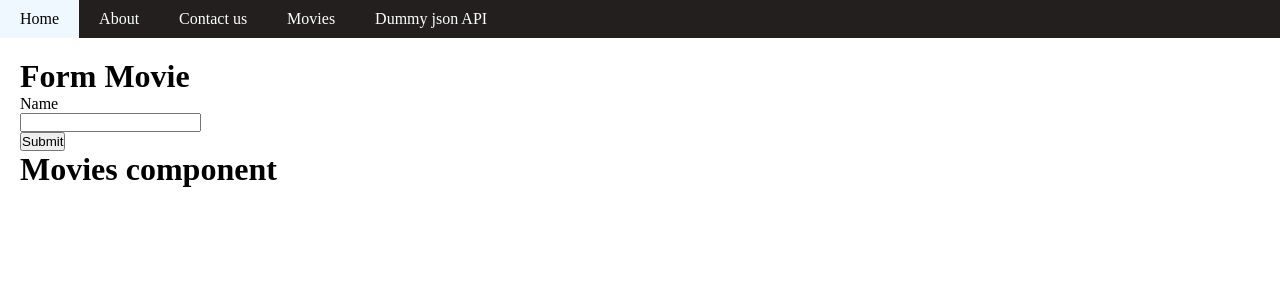
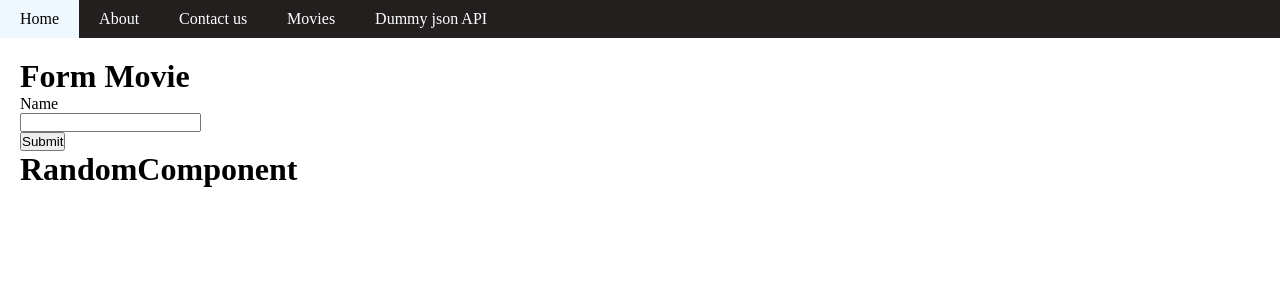
Before and after one commit to yossef-vashdi/always, a Next.js app: page /fun/movies in a window 1280 px wide. Shown: the top 300 px of the page. Built offline with nearby package versions, Linux system fonts and the light colour scheme.

Commit message:
another attempt to troubleshoot the bug
"module not found"

```diff
--- a/components/fun/moviesComponent.jsx
+++ /dev/null
@@ -1,35 +0,0 @@
-// import React, { useEffect, useState } from 'react';
-
-// function MoviesComponent() {
-//   const [movieList, setMovieList] = useState([]);
-//   const req = async () => {
-//     const response = await fetch(
-//       'http://localhost:3000/api/fun/movies'
-//     );
-//     const data = await response.json();
-//     setMovieList(data);
-//   };
-
-//   useEffect(() => {
-//     req();
-//     console.log('use effect');
-//   }, []);
-
-//   console.log('render');
-//   return (
-//     <>
-//       <h1>Movie List</h1>
-//       <br />
-//       {movieList.map((item, i) => {
-//         return <div key={i}>{item.name}</div>;
-//       })}
-//     </>
-//   );
-// }
-
-// export default MoviesComponent;
-
-function MoviesComponen() {
-  return <h1> Movies component</h1>;
-}
-export default MoviesComponen;
--- /dev/null
+++ b/components/fun/randomComponent.jsx
@@ -0,0 +1,7 @@
+import React from 'react';
+
+function RandomComponent() {
+  return <h1>RandomComponent</h1>;
+}
+
+export default RandomComponent;
--- a/pages/fun/movies.js
+++ b/pages/fun/movies.js
@@ -1,13 +1,14 @@
 import React from 'react';
 import FormMovie from '../../components/fun/formMovie';
-import MoviesComponen from '../../components/fun/MoviesComponent';
+// import MoviesComponen from '../../components/fun/MoviesComponent';
+import RandomComponent from '../../components/fun/randomComponent';
 
 //   {console.log('mode: ' + process.env.NODE_ENV)}
 function Movies() {
   return (
     <>
       <FormMovie />
-      <MoviesComponen />
+      <RandomComponent />
     </>
   );
 }
```
